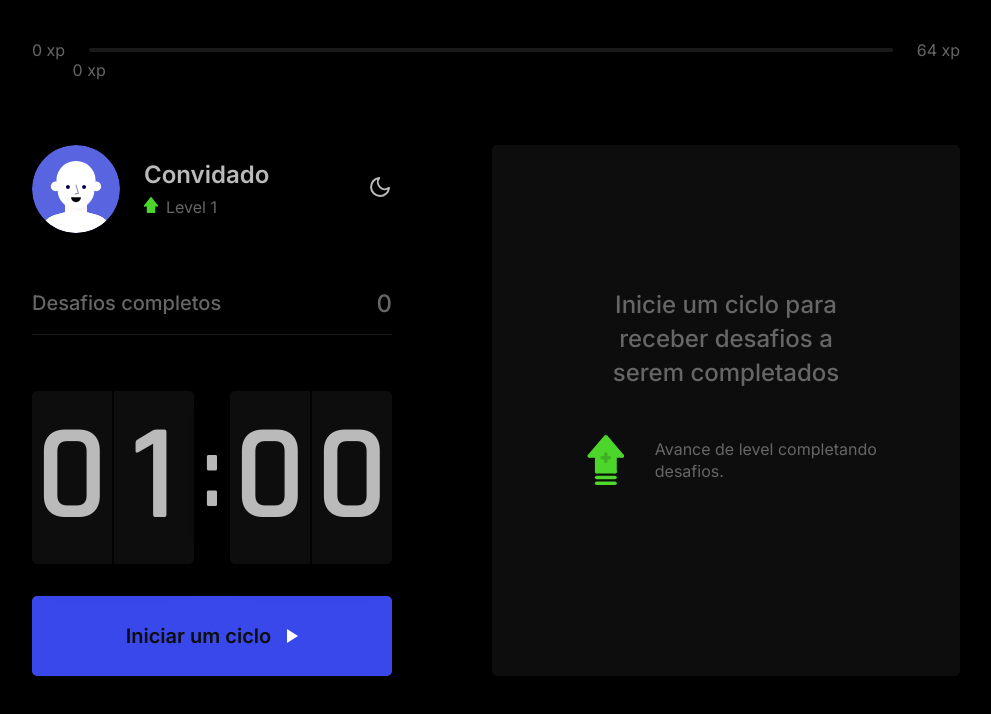
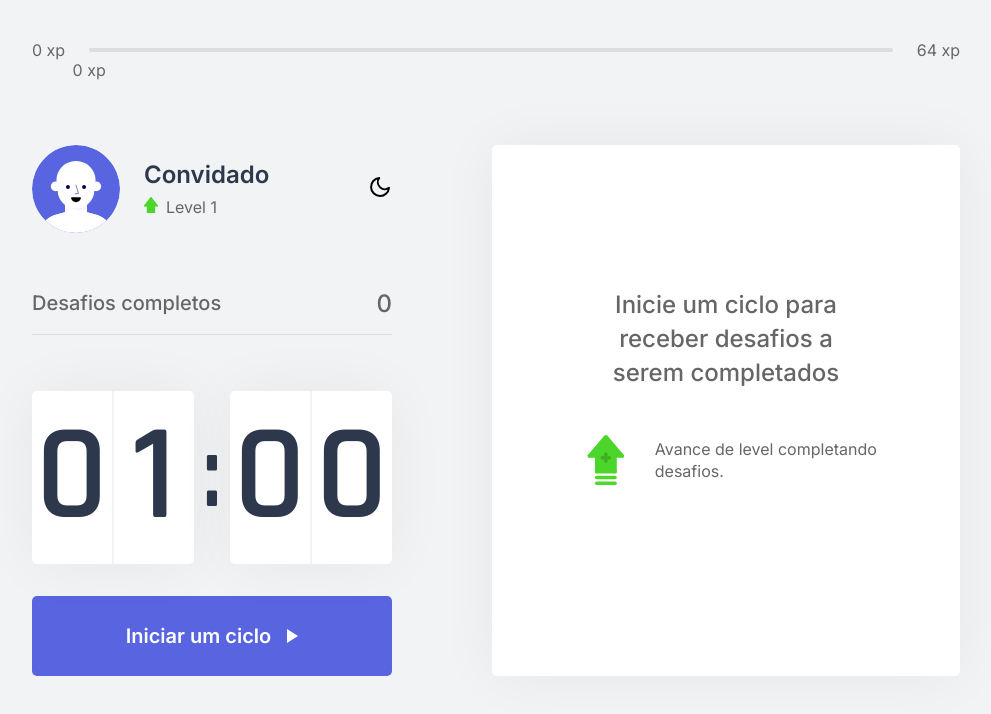
Before and after one commit to rdgrb/nlw-move-it, a Next.js app: page / in a window 1280 px wide. Shown: the top 714 px of the page, without its empty margins (144-1135 px from the left). Built offline with nearby package versions, Linux system fonts and the light colour scheme.

Commit message:
Modificado tema padrão para o tema claro

```diff
--- a/src/contexts/ThemeContext.tsx
+++ b/src/contexts/ThemeContext.tsx
@@ -14,7 +14,7 @@ interface ThemeContextValues {
 export const ThemeContext = createContext({} as ThemeContextValues);
 
 export function ThemeProvider({ children }) {
-    const [theme, setTheme] = useState({ title: "dark", colors: darkTheme });
+    const [theme, setTheme] = useState({ title: "light", colors: lightTheme });
 
     function changeTheme() {
         theme.title === "light" ?
```
